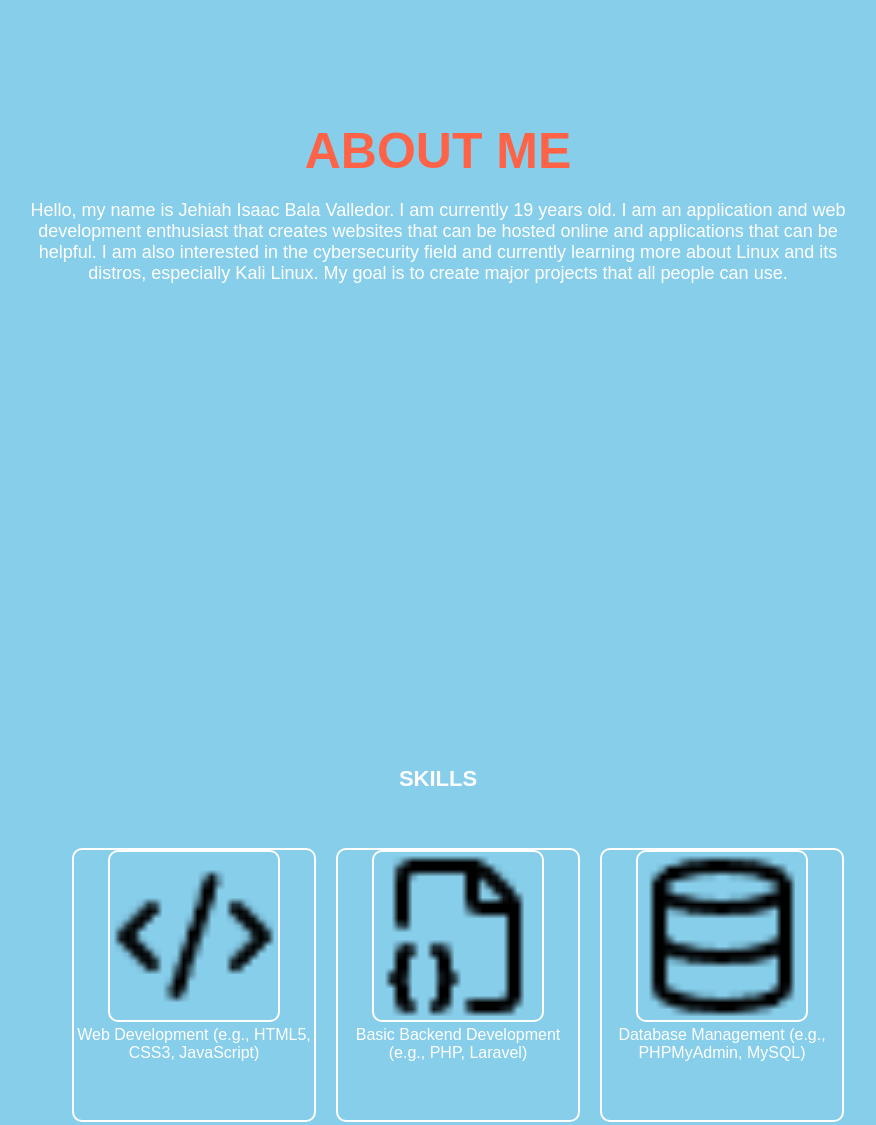
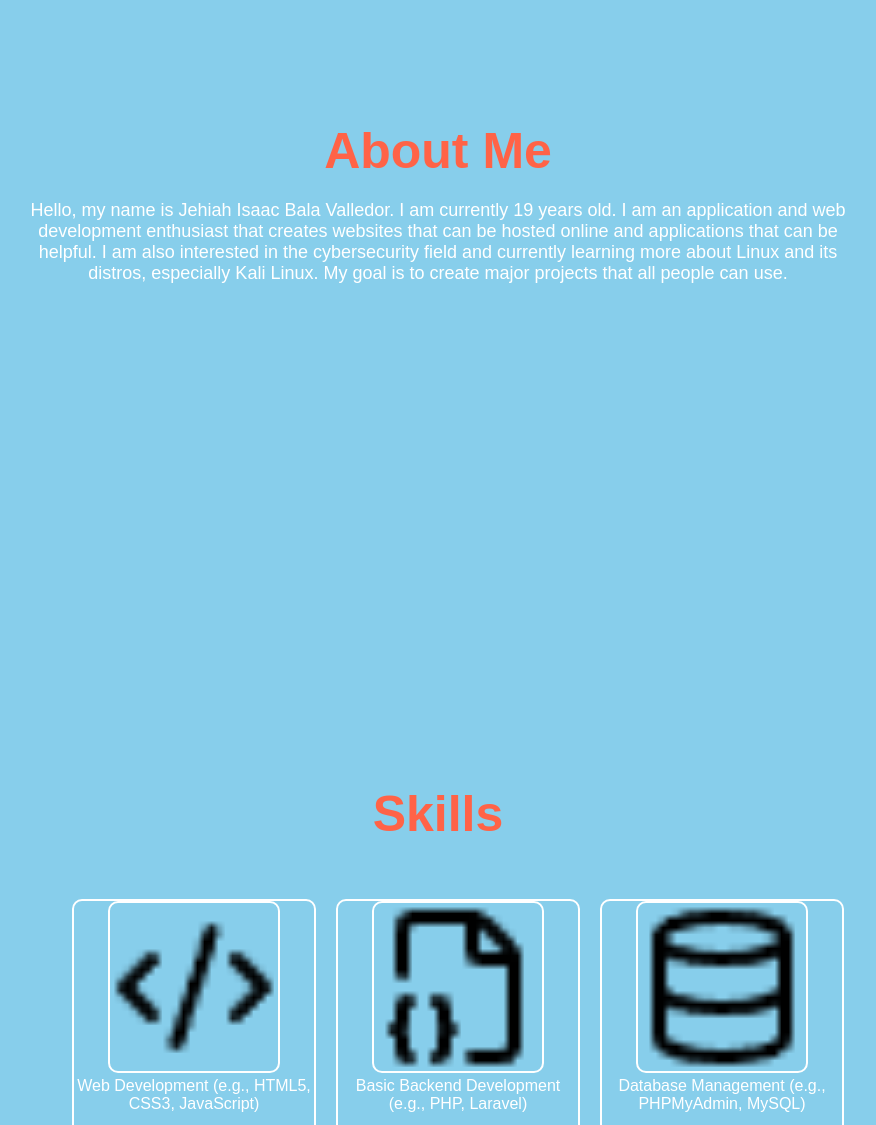
Before and after one commit to jehiahisaacbalavalledor-bit/portfolio-website-repository, a plain HTML site: page about.html in a window 1280 px wide. Shown: the part 280-1405 px from the top of the page, without its empty margins (202-1078 px from the left). Drawn offline with Linux system fonts and the light colour scheme.

Commit message:
Commit changes to about.html

```diff
--- a/about.html
+++ b/about.html
@@ -33,7 +33,7 @@
             </ul>
         </aside>
         <section id="introduction" class="introduction">
-            <h1 class="color">ABOUT ME</h1>
+            <h1 class="color">About Me</h1>
             <p>
                 Hello, my name is Jehiah Isaac Bala Valledor. I am currently <span id="my-age"></span> years old.
                 I am an application and web development enthusiast that creates websites that can be hosted online and applications that can be helpful.
@@ -43,7 +43,7 @@
             </p>
         </section>
         <section class="skills-container">
-            <h3>SKILLS</h3>
+            <h1 class="color">Skills</h1>
             <ul class="skills-container">
                 <li class="skills"><img class="skills-image" src="code-xml.png" alt=""><br>Web Development (e.g., HTML5, CSS3, JavaScript)</li>
                 <li class="skills"><img class="skills-image" src="file-braces-corner.png" alt=""><br>Basic Backend Development (e.g., PHP, Laravel)</li>
@@ -55,7 +55,7 @@
             <p><i>Icons provided by <a href="https://lucide.dev/">Lucide.</a> Former placeholder images by <a href="https://placehold.co/">Placehold</a></i></p><br><br>
         </section>
         <section class="literacy-container">
-            <h3>Proficiency in Programming and Applications</h3>
+            <h1 class="color">Proficiency in Programming and Applications</h1>
             <p>Below are the languages and applications essential in programming that I know and the progress bars underneath them indicate my proficiency in them:</p><br>
             <ul class="literacy-container">
                 <li class="literacy">
```
